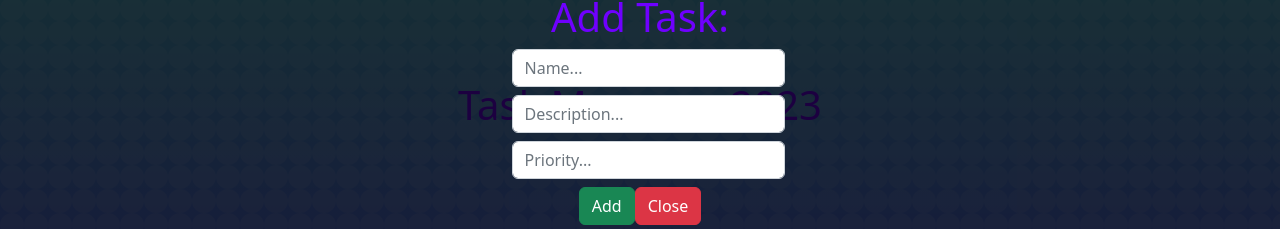
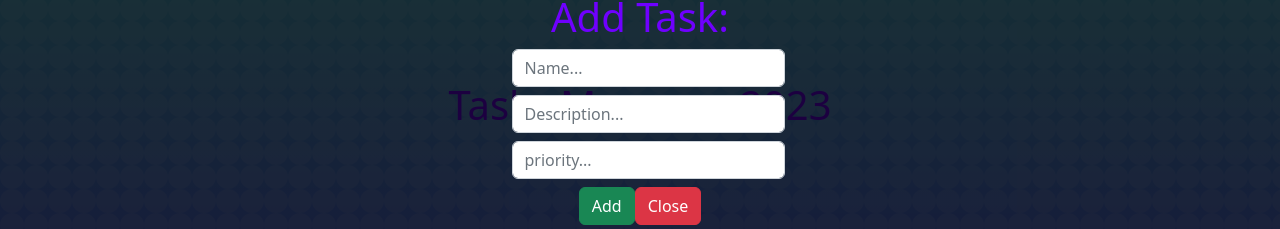
Before and after one commit to betoayza/tasks-manager, a React (Vite) app: page / in a window 1280 px wide. Both pictures are taken after a click on the button 640 px from the left and 311 px from the top of the page. Shown: the part 291-520 px from the top of the page. Built offline with nearby package versions, Linux system fonts and the light colour scheme.

Commit message:
UI/UX updated

```diff
--- a/src/App.jsx
+++ b/src/App.jsx
@@ -11,7 +11,7 @@ const divStyle = {
 function App() {
   return (
     <div className="App text-center" style={divStyle}>
-      <h1>Task Manager 2023</h1>
+      <h1>Tasks Manager 2023</h1>
       <Home />
     </div>
   );
--- a/src/components/container/Forms/FormAddTask.jsx
+++ b/src/components/container/Forms/FormAddTask.jsx
@@ -18,6 +18,7 @@ const SignUpSchema = yup.object().shape({
     .string()
     //.matches(/(low|medium|high)/)
     .oneOf(["low", "medium", "high"], `Only "low", "medium" or "high" accepted`)
+    .lowercase()
     .required(`Priority  required`),
 });
 
@@ -39,6 +40,7 @@ export const FormAddTask = ({ setModal, tasks, setTasks }) => {
         validationSchema={SignUpSchema}
         onSubmit={async (values) => {
           await new Promise((resolve) => setTimeout(resolve, 500));
+          values.priority = values.priority.toLowerCase();
           alert("Task added!: \n" + JSON.stringify(values, null, 2));
           setTasks([...tasks, values]);
           setModal(false);
@@ -77,6 +79,7 @@ export const FormAddTask = ({ setModal, tasks, setTasks }) => {
               placeholder={"Priority..."}
               name="priority"
               type="text"
+              style={{ textTransform: "lowercase" }}
             />
 
             {errors.priority && touched.priority ? (
--- a/src/components/pure/Task.jsx
+++ b/src/components/pure/Task.jsx
@@ -27,7 +27,7 @@ export const Task = ({
 
   return (
     <div
-      className={"form-control border border-dark border-3 m-2"}
+      className={"form-control border border-dark border-3 m-2 text-break"}
       style={taskStyle}
     >
       <h5
@@ -36,10 +36,11 @@ export const Task = ({
             ? { textDecoration: "line-through", textDecorationColor: "red" }
             : {}
         }
+        className={""}
       >
         {task.name}
       </h5>
-      <div className={"text-break"}>
+      <div className={""}>
         <p
           style={
             task.isCompleted
```
